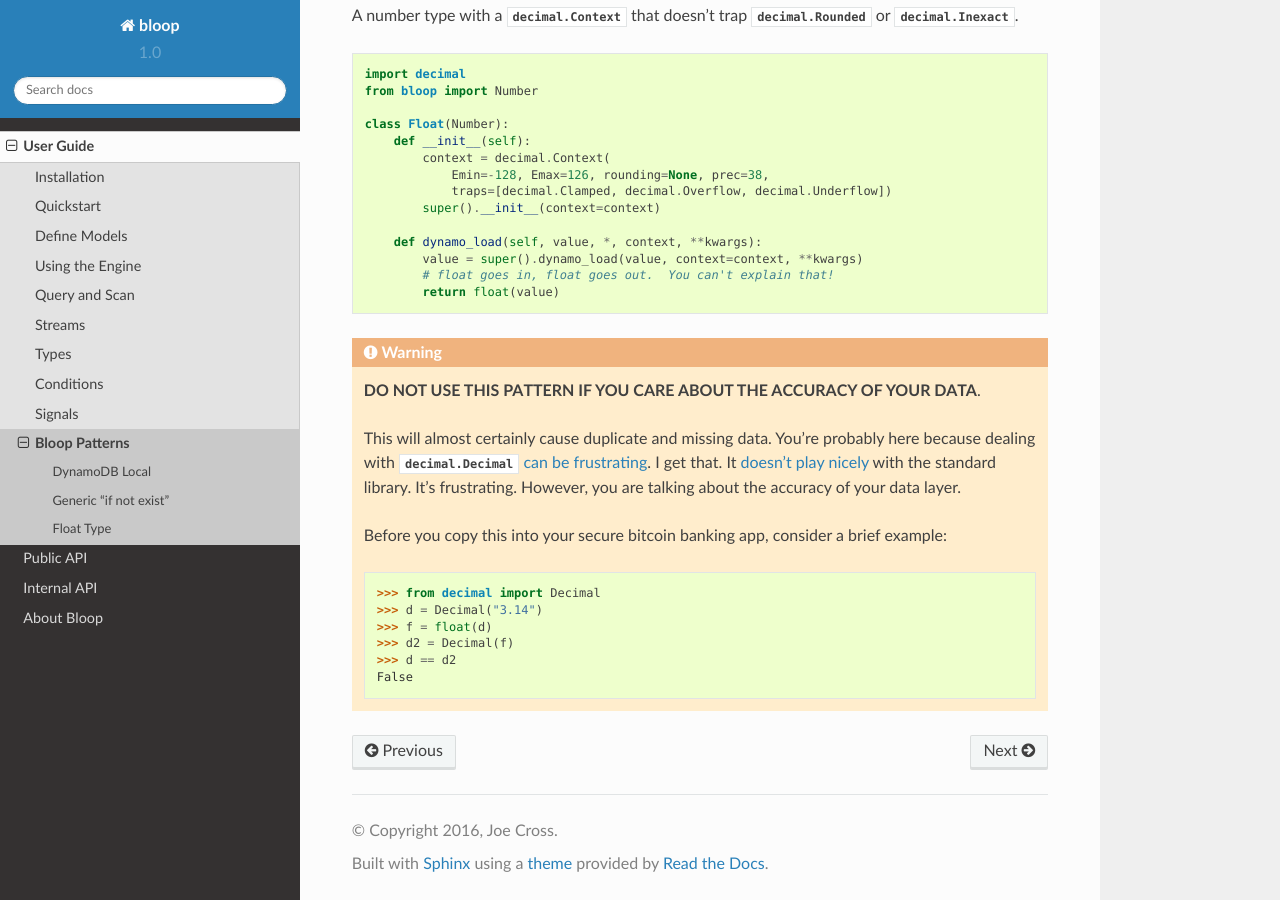
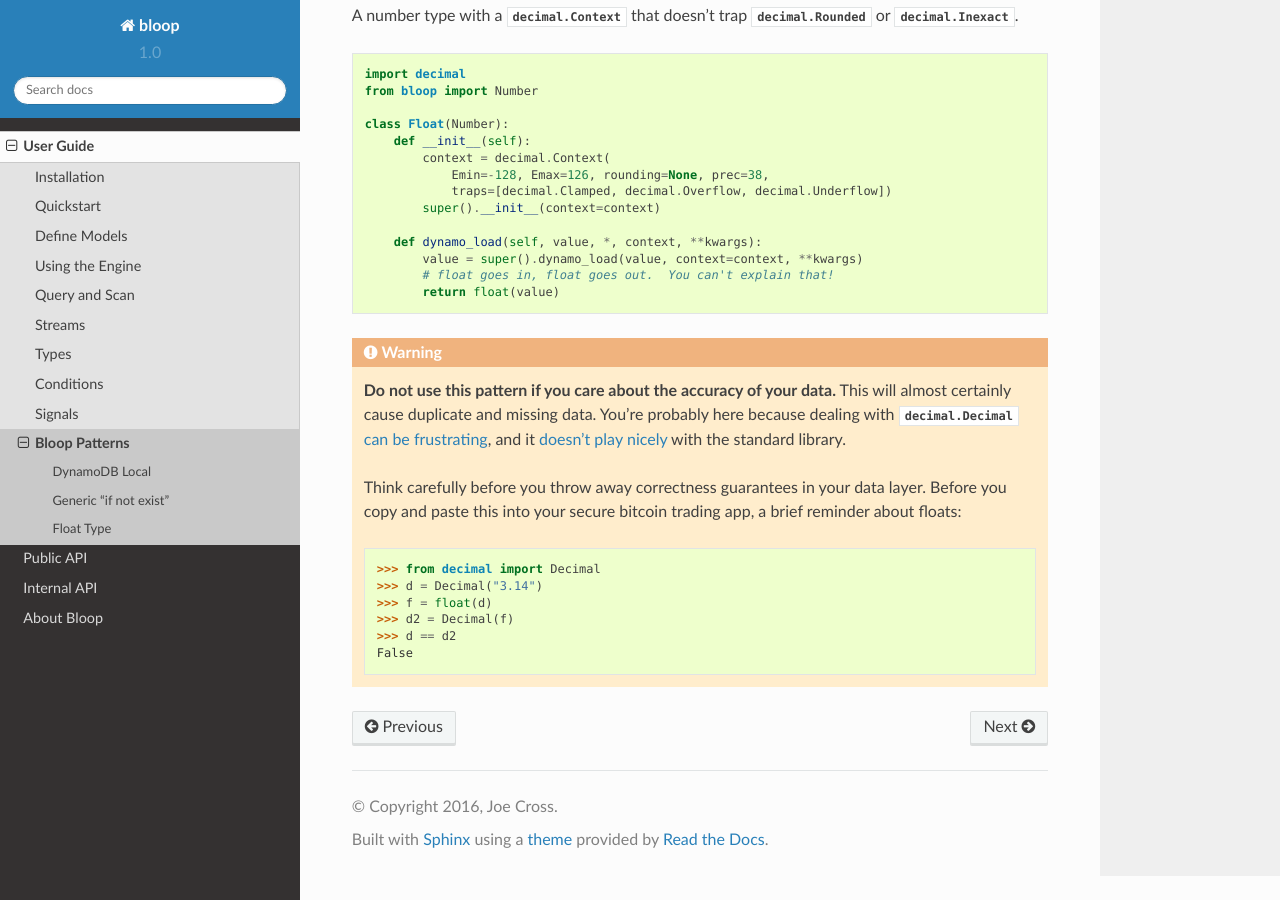
Before and after one commit to numberoverzero/bloop, a Sphinx documentation site: the page built from docs/user/patterns.rst, in a window 1280 px wide and 900 px high, scrolled down 1005 px. Built offline with Sphinx 7.4.7 and the Read the Docs theme 2.0.0, drawn with Linux system fonts in a browser that asks for light colours.

Commit message:
Tone down the Float pattern warning.  We're not all doing HFT over DynamoDB in Python.

```diff
--- a/docs/user/patterns.rst
+++ b/docs/user/patterns.rst
@@ -76,13 +76,12 @@ A number type with a :class:`decimal.Context` that doesn't trap :class:`decimal.
 
 .. warning::
 
-    **DO NOT USE THIS PATTERN IF YOU CARE ABOUT THE ACCURACY OF YOUR DATA**.
+    **Do not use this pattern if you care about the accuracy of your data.**
+    This will almost certainly cause duplicate and missing data.  You're probably here because dealing with
+    :class:`decimal.Decimal` `can be frustrating`__, and it `doesn't play nicely`__ with the standard library.
 
-    This will almost certainly cause duplicate and missing data.  You're probably here because dealing with
-    :class:`decimal.Decimal` `can be frustrating`__.  I get that.  It `doesn't play nicely`__ with the standard
-    library.  It's frustrating.  However, you are talking about the accuracy of your data layer.
-
-    Before you copy this into your secure bitcoin banking app, consider a brief example:
+    Think carefully before you throw away correctness guarantees in your data layer.  Before you copy and paste
+    this into your secure bitcoin trading app, a brief reminder about floats:
 
     .. code-block:: pycon
 
```
